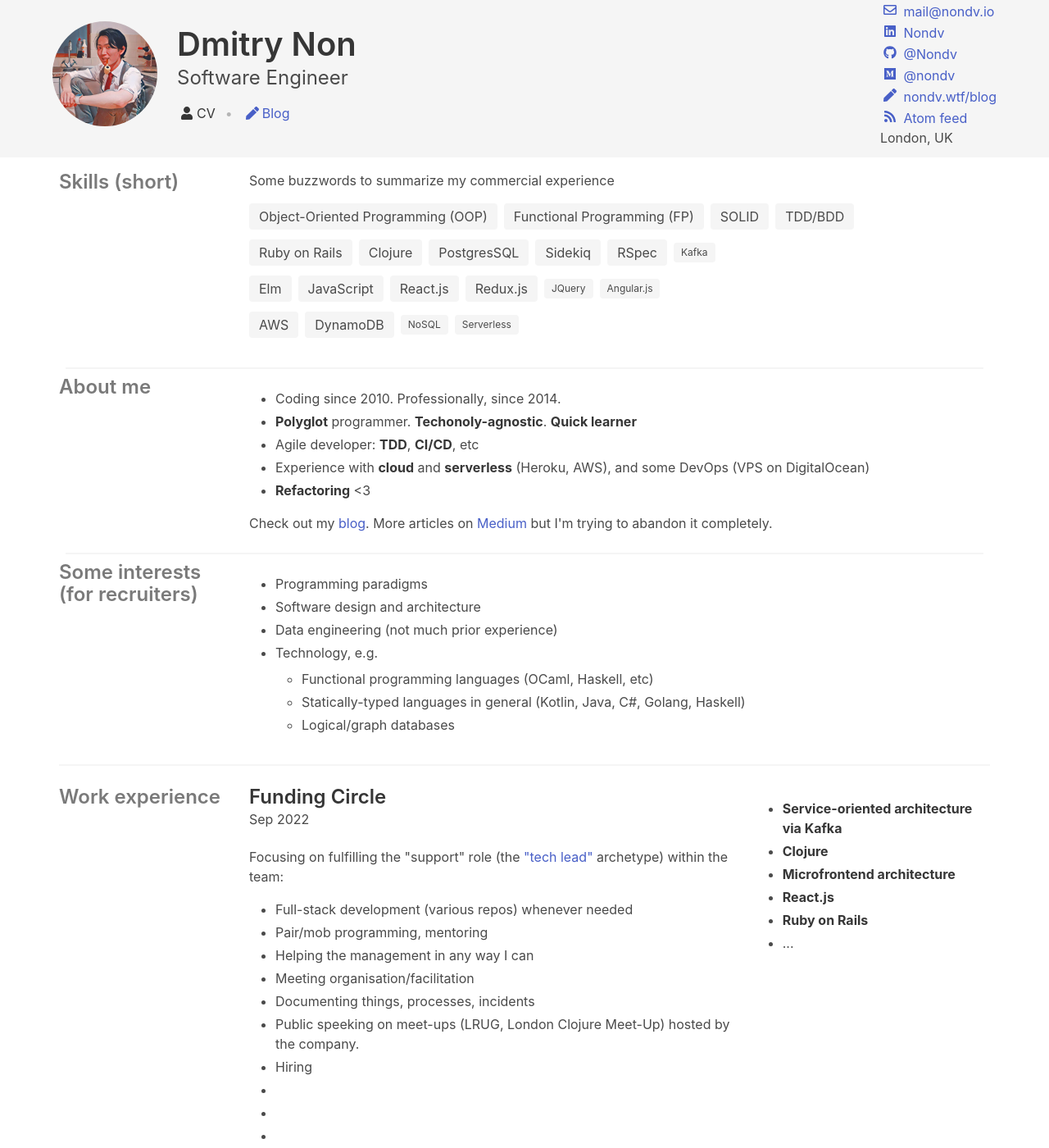
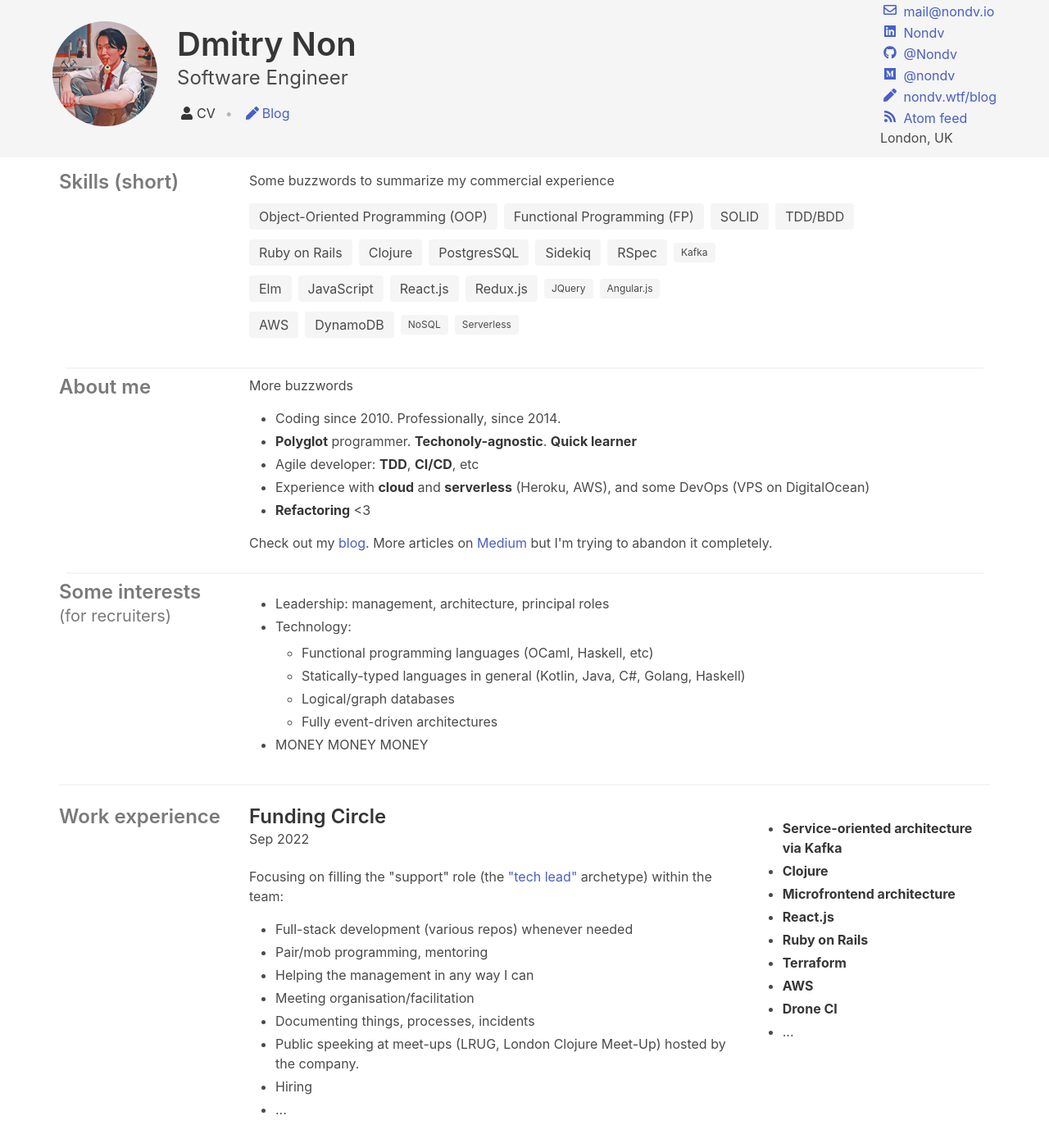
Before and after one commit to Nondv/nondv.github.io, a Jekyll site: the page built from index.html, in a window 1280 px wide and 1400 px high. Shown: the whole window at 82% size. Built offline with Jekyll 4.4.1, drawn with Linux system fonts in a browser that asks for light colours; nearby versions of some CDN libraries.

Commit message:
minor CV changes

```diff
--- a/index.html
+++ b/index.html
@@ -49,6 +49,7 @@
     </div>
     <div class="column">
       <div class="content">
+        More buzzwords
         <ul>
           <li>Coding since 2010. Professionally, since 2014.</li>
           <li><strong>Polyglot</strong> programmer. <strong>Techonoly-agnostic</strong>. <strong>Quick learner</strong></li>
@@ -66,22 +67,23 @@
   <hr class="hr m-2" />
   <div class="columns">
     <div class="column is-one-fifth">
-      <h1 class="title is-size-4 has-text-grey">Some interests (for recruiters)</h1>
+      <h1 class="title is-size-4 has-text-grey">Some interests </h1>
+      <h2 class="subtitle is-size-5 has-text-grey">(for recruiters)</h1>
     </div>
     <div class="column">
       <div class="content">
         <ul>
-          <li>Programming paradigms</li>
-          <li>Software design and architecture</li>
-          <li>Data engineering (not much prior experience)</li>
+          <li>Leadership: management, architecture, principal roles </li>
           <li>
-            Technology, e.g.
+            Technology:
             <ul>
               <li>Functional programming languages (OCaml, Haskell, etc)</li>
               <li>Statically-typed languages in general (Kotlin, Java, C#, Golang, Haskell)</li>
               <li>Logical/graph databases</li>
+              <li>Fully event-driven architectures</li>
             </ul>
           </li>
+          <li>MONEY MONEY MONEY</li>
         </ul>
       </div>
     </div>
@@ -100,7 +102,7 @@
             <h2 class="title is-size-4">Funding Circle</h2>
             <div class="subtitle is-size-6">Sep 2022</div>
             <p>
-              Focusing on fulfilling the "support" role (the
+              Focusing on filling the "support" role (the
               <a href='https://staffeng.com/guides/staff-archetypes/' target='_blank'>"tech lead"</a>
               archetype) within the team:
 
@@ -110,11 +112,8 @@
                 <li>Helping the management in any way I can</li>
                 <li>Meeting organisation/facilitation</li>
                 <li>Documenting things, processes, incidents</li>
-                <li>Public speeking on meet-ups (LRUG, London Clojure Meet-Up) hosted by the company.</li>
+                <li>Public speeking at meet-ups (LRUG, London Clojure Meet-Up) hosted by the company.</li>
                 <li>Hiring</li>
-                <li></li>
-                <li></li>
-                <li></li>
                 <li>...</li>
               </ul>
             </p>
@@ -126,6 +125,9 @@
               <li><strong>Microfrontend architecture</strong></li>
               <li><strong>React.js</strong></li>
               <li><strong>Ruby on Rails</strong></li>
+              <li><strong>Terraform</strong></li>
+              <li><strong>AWS</strong></li>
+              <li><strong>Drone CI</strong></li>
               <li>...</li>
             </ul>
           </div>
```
